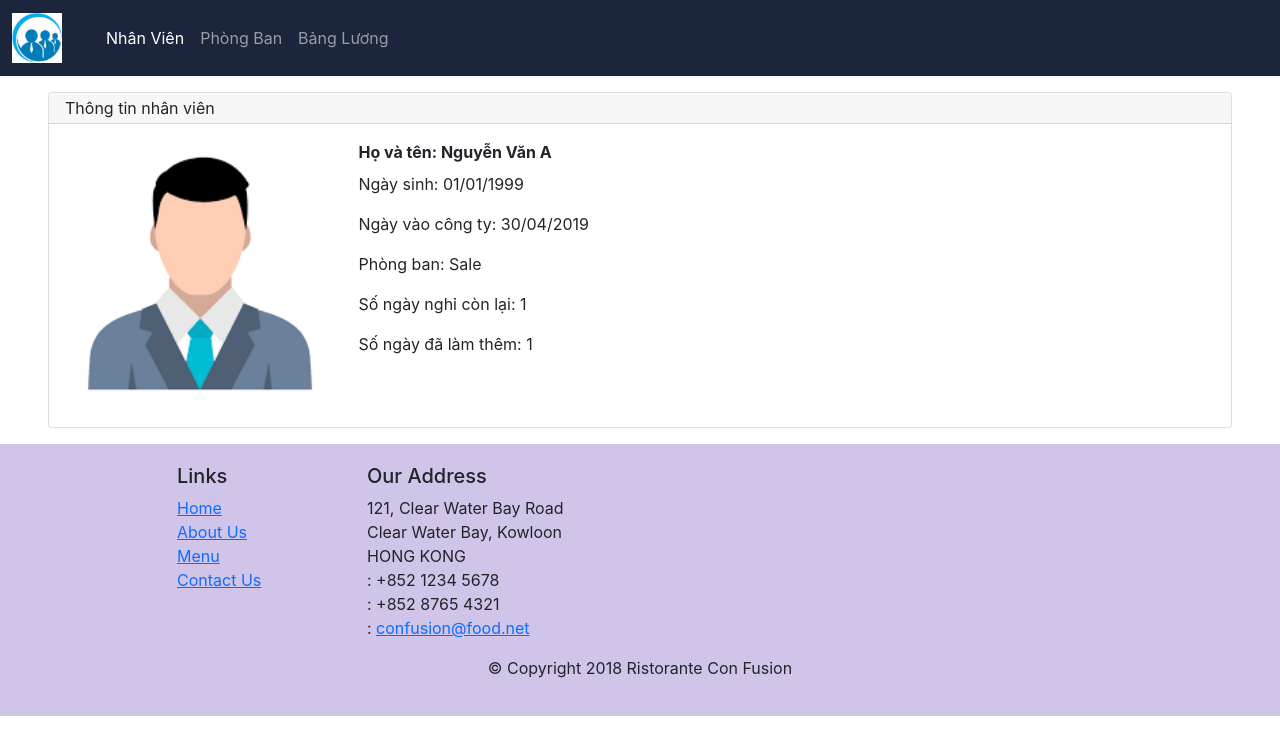
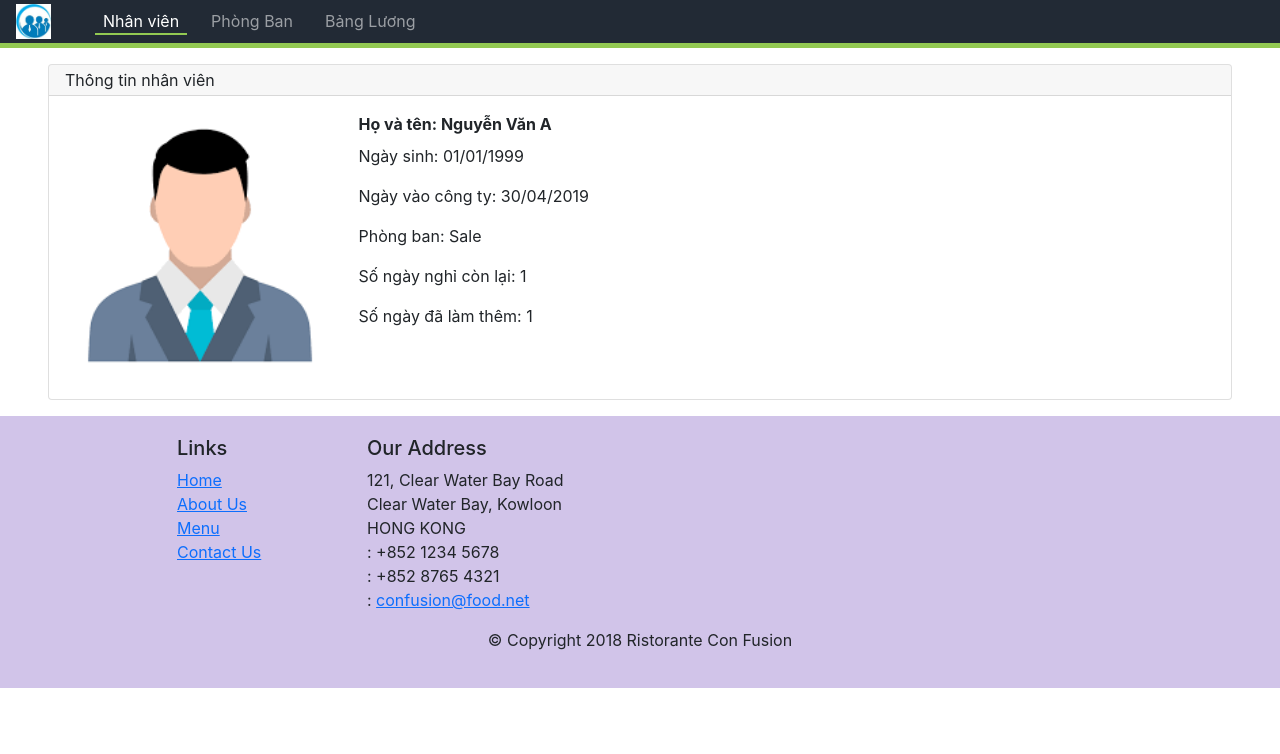
Before and after one commit to victhangnguyen/RJS101x_ASM_thangncfx16840, a React (Create React App) app: page /staffs/0 in a window 1280 px wide. Shown: the top 754 px of the page. Built offline with nearby package versions, Linux system fonts and the light colour scheme.

Commit message:
updating StaffListComponent

```diff
--- a/src/App.css
+++ b/src/App.css
@@ -1,6 +1,16 @@
+:root {
+  --color-main: #93c952;
+  --color-dark: #222a35;
+}
+
+img,
+svg {
+  vertical-align: top;
+}
+
 .logo {
-  width: 50px;
-  height: 50px;
+  width: 35px;
+  height: 35px;
   display: inline-block;
   margin-right: 20px;
 }
@@ -10,12 +20,27 @@
 }
 
 .navbar {
-  background-color: #1b253c;
+  background-color: var(--color-dark);
+  padding: 0.25rem;
+  border-bottom: 5px solid var(--color-main);
 }
-/* .nav-item {
-  color: white;
 
-} */
+.navbar-brand {
+  display: flex;
+  padding: 0;
+  justify-content: center;
+  align-items: center;
+}
+
+.nav-link {
+  padding: 0;
+  margin: 0 0.5rem;
+}
+
+.nav-link.active {
+  border-bottom: 2px solid var(--color-main);
+}
+
 .card a {
   text-decoration: none;
 }
@@ -24,19 +49,16 @@
   pointer-events: fill !important;
 }
 
-.card.staff {
+.card.card-staff {
   transition: 0.2s;
 }
 
-.card.staff:hover {
+.card.card-staff:hover {
+  border: 2px solid var(--color-main) !important;
+
   transform: scale(1.02);
   box-shadow: 0 2px 4px rgba(0, 0, 0, 0.12), 0 4px 8px rgba(0, 0, 0, 0.06);
   background-color: #f6f6f6;
-}
-
-.card.active {
-  background-color: #f6f6f6;
-  border: 2px solid #0d6efd !important;
 }
 
 .card-header {
@@ -50,7 +72,8 @@
 
 .card-avatar > img {
   width: 100%;
-  object-fit: cover;}
+  object-fit: cover;
+}
 
 @media only screen and (min-width: 768px) {
   .card-avatar > img {
--- a/src/components/HeaderComponent.js
+++ b/src/components/HeaderComponent.js
@@ -10,6 +10,27 @@ import {
 } from 'reactstrap';
 
 function Header(props) {
+  //! effect NavLink
+  const [selectedNav, SetSelectedNav] = React.useState(0);
+
+  const navList = [
+    {
+      navId: 0,
+      navName: 'Nhân viên',
+      navLink: '/staffs',
+    },
+    {
+      navId: 1,
+      navName: 'Phòng Ban',
+      navLink: '/department',
+    },
+    {
+      navId: 2,
+      navName: 'Bảng Lương',
+      navLink: '/salary',
+    },
+  ];
+
   return (
     <div className="header">
       <Navbar dark expand="md">
@@ -24,21 +45,15 @@ function Header(props) {
         <NavbarToggler onClick={() => {}} />
         <Collapse navbar>
           <Nav navbar>
-            <NavItem>
-              <NavLink className="nav-link" to="/staffs">
-                Nhân Viên
-              </NavLink>
-            </NavItem>
-            <NavItem>
-              <NavLink className="nav-link" to="/department">
-                Phòng Ban
-              </NavLink>
-            </NavItem>
-            <NavItem>
-              <NavLink className="nav-link" to="/salary">
-                Bảng Lương
-              </NavLink>
-            </NavItem>
+            {navList.map((nav) => {
+              return (
+                <NavItem key={nav.navId}>
+                  <NavLink className="nav-link" to={nav.navLink}>
+                    {nav.navName}
+                  </NavLink>
+                </NavItem>
+              );
+            })}
           </Nav>
         </Collapse>
       </Navbar>
--- a/src/components/StaffListComponent.js
+++ b/src/components/StaffListComponent.js
@@ -18,19 +18,19 @@ function StaffListComponent(props) {
     return (
       <div key={staff.id} className="col-6 col-md-4 col-lg-2">
         <Card
-          className="staff my-2 border border-2"
+          className="card-staff my-2 border border-2"
           // onClick={onSelectedStaff.bind(this, staff.id)}
         >
           <Link to={`/staffs/${staff.id}`}>
-            <CardHeader className="px-3">ID: {staff.id}</CardHeader>
-            <CardBody className="px-3">
+            <CardHeader>ID: {staff.id}</CardHeader>
+            <CardBody>
               <div className="row">
-                <div className="col-4">
+                <div className="col-12">
                   <div className="card-avatar">
                     <img src="assets/images/avatar.png" alt="" />
                   </div>
                 </div>
-                <div className="col-8">
+                <div className="col-12">
                   <CardTitle className="fw-bold mb-0">{staff.name}</CardTitle>
                 </div>
               </div>
```
